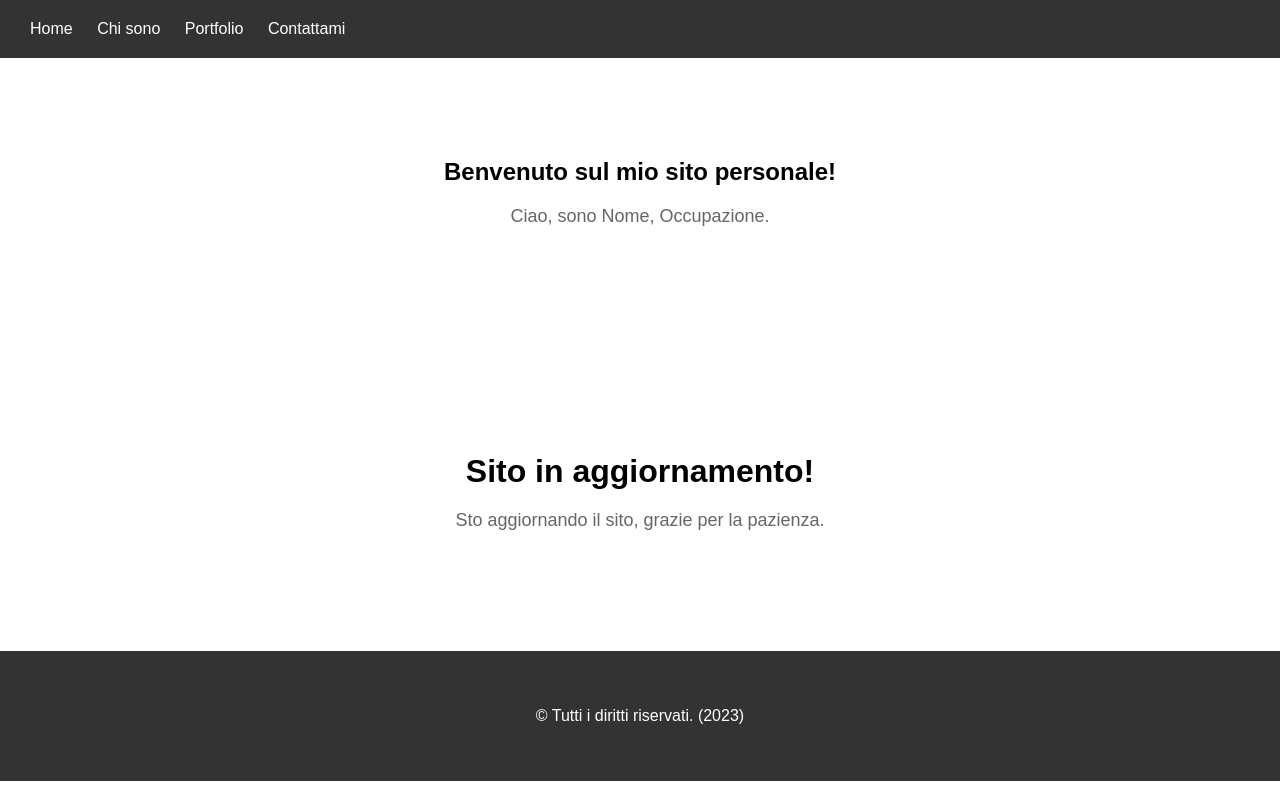
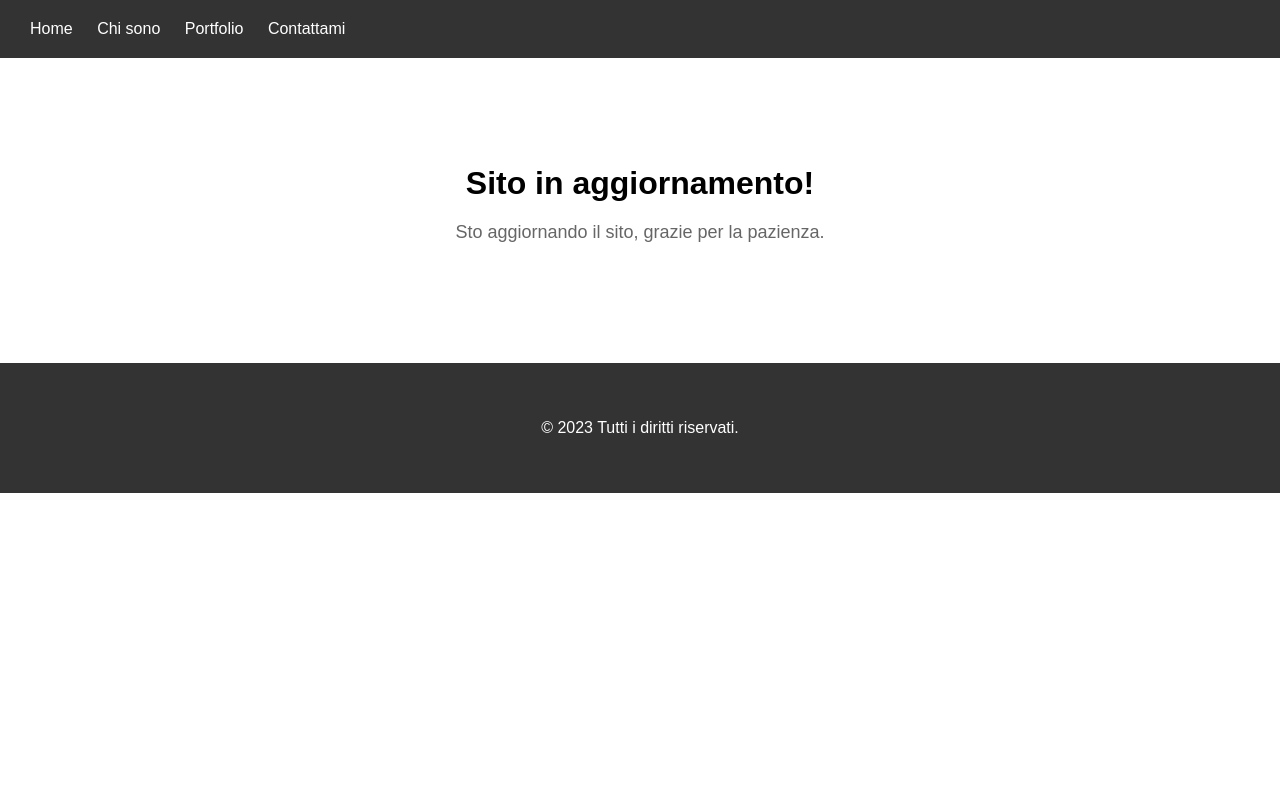
Before and after one commit to John-64/Giovanni-Manfredi, a plain HTML site: page index.html in a window 1280 px wide. Drawn offline with Linux system fonts and the light colour scheme.

Commit message:
Update index.html

```diff
--- a/index.html
+++ b/index.html
@@ -17,13 +17,6 @@
         </nav>
     </header>
 
-    <section id="home" class="section">
-        <div class="container">
-            <h1>Benvenuto sul mio sito personale!</h1>
-            <p>Ciao, sono <span id="name">Nome</span>, <span id="occupation">Occupazione</span>.</p>
-        </div>
-    </section>
-
     <section id="about" class="section">
         <div class="container">
             <h2>Sito in aggiornamento!</h2>
@@ -33,7 +26,7 @@
 
     <footer>
         <div class="container">
-            <p>&copy; Tutti i diritti riservati. (2023)</p>
+            <p>&copy; 2023 Tutti i diritti riservati.</p>
         </div>
     </footer>
 </body>
```
